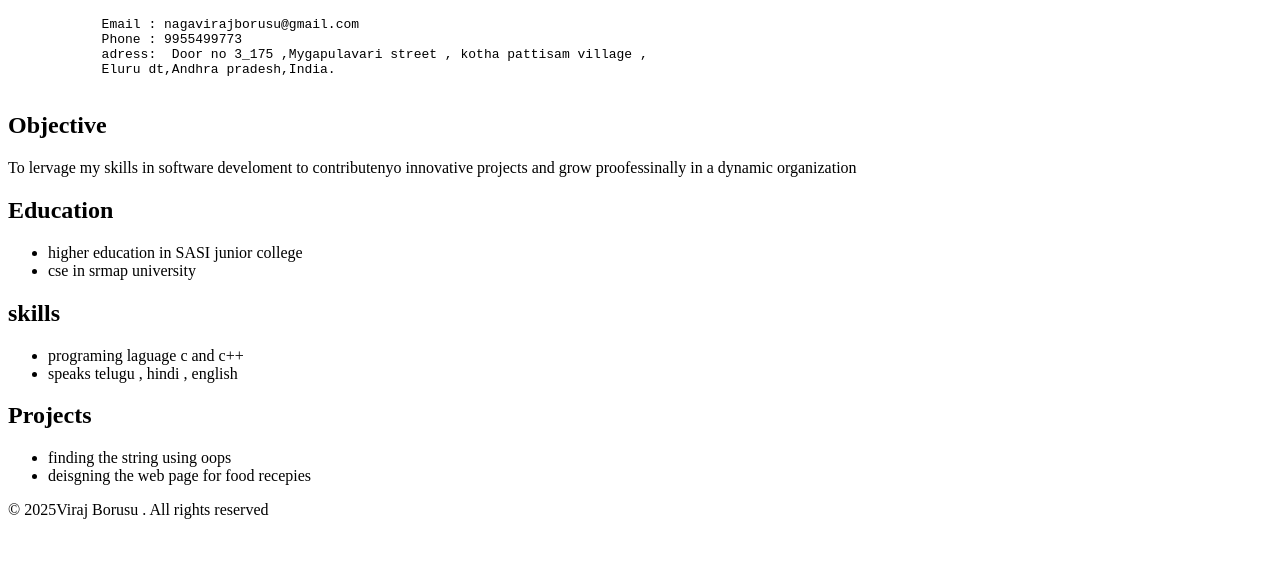
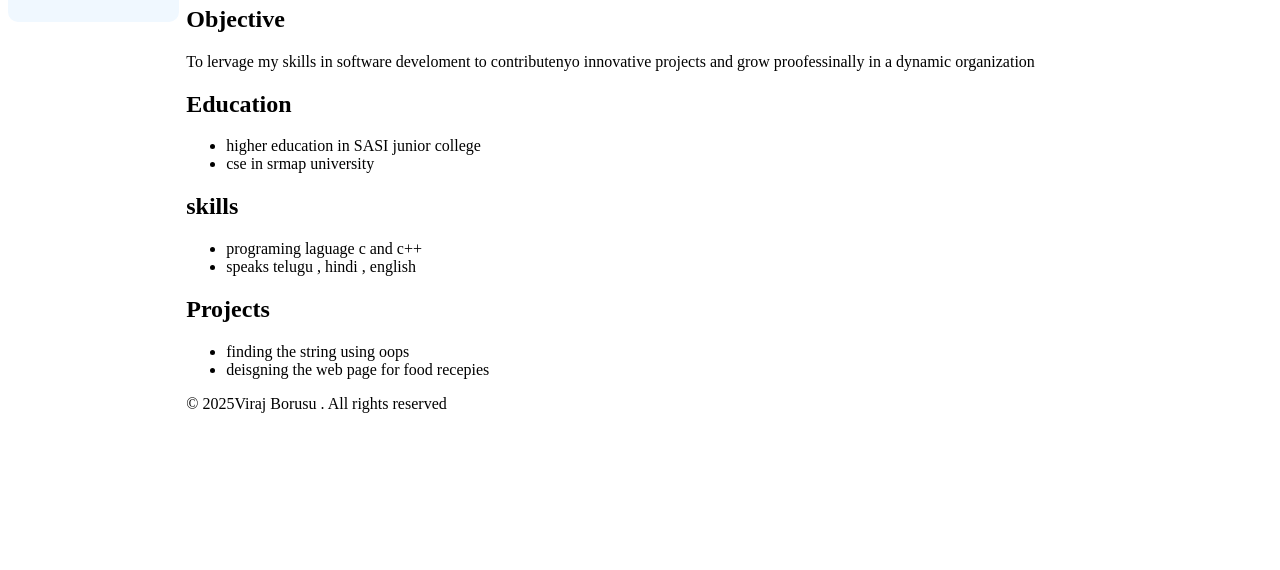
Before and after one commit to virajborusu/virajborusu.github.io, a plain HTML site: page resume.html in a window 1280 px wide. Shown: the part 338-908 px from the top of the page. Before the commit the page ends 865 px from the top, so only its background shows below. Drawn offline with Linux system fonts and the light colour scheme.

Commit message:
Update resume.html

```diff
--- a/resume.html
+++ b/resume.html
@@ -5,7 +5,7 @@
     <meta charset="UTF-8">
     <meta name="viewport" content="width=device-width, initial-scale=1.0">
     <title>Resume</title>
-    <link rel="stylesheet" href="ass3a.css">
+    <link rel="stylesheet" href="style.css">
 
 </head>
 
```
